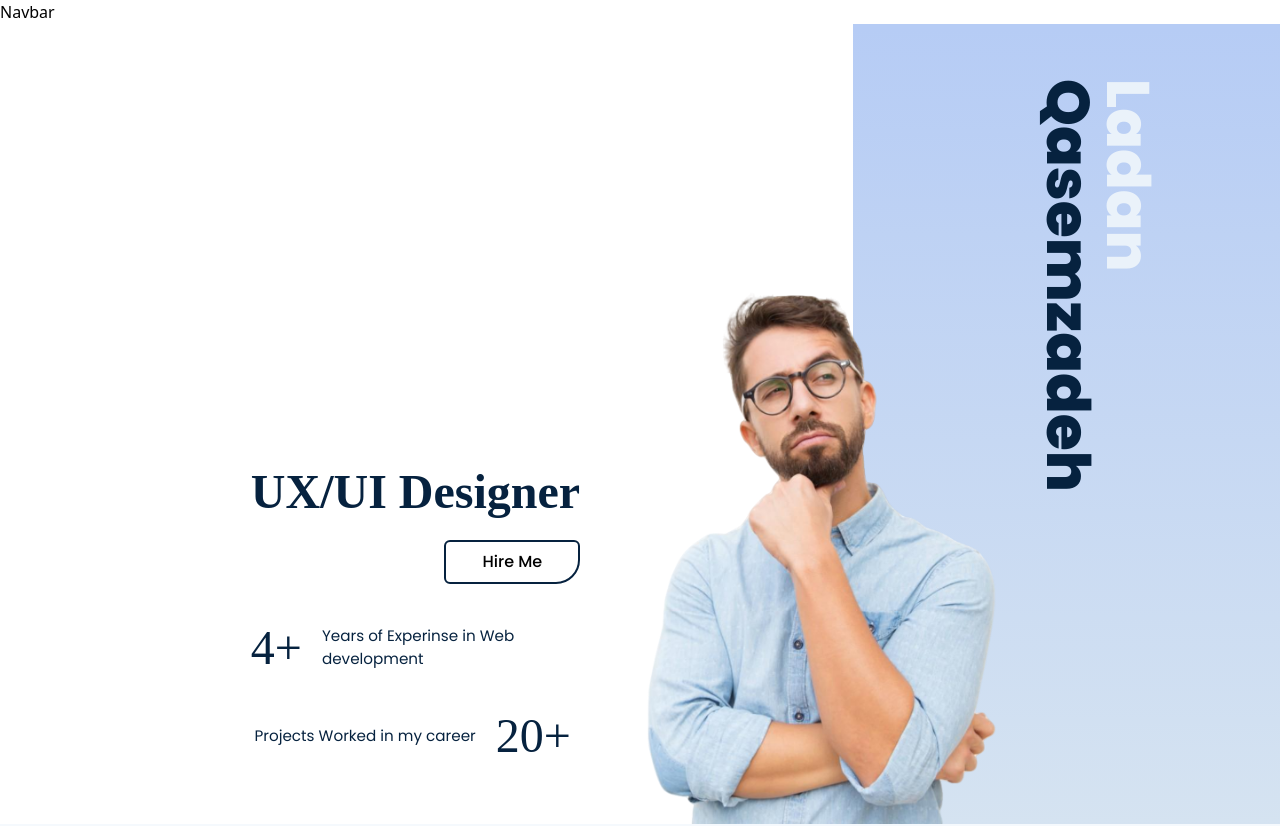
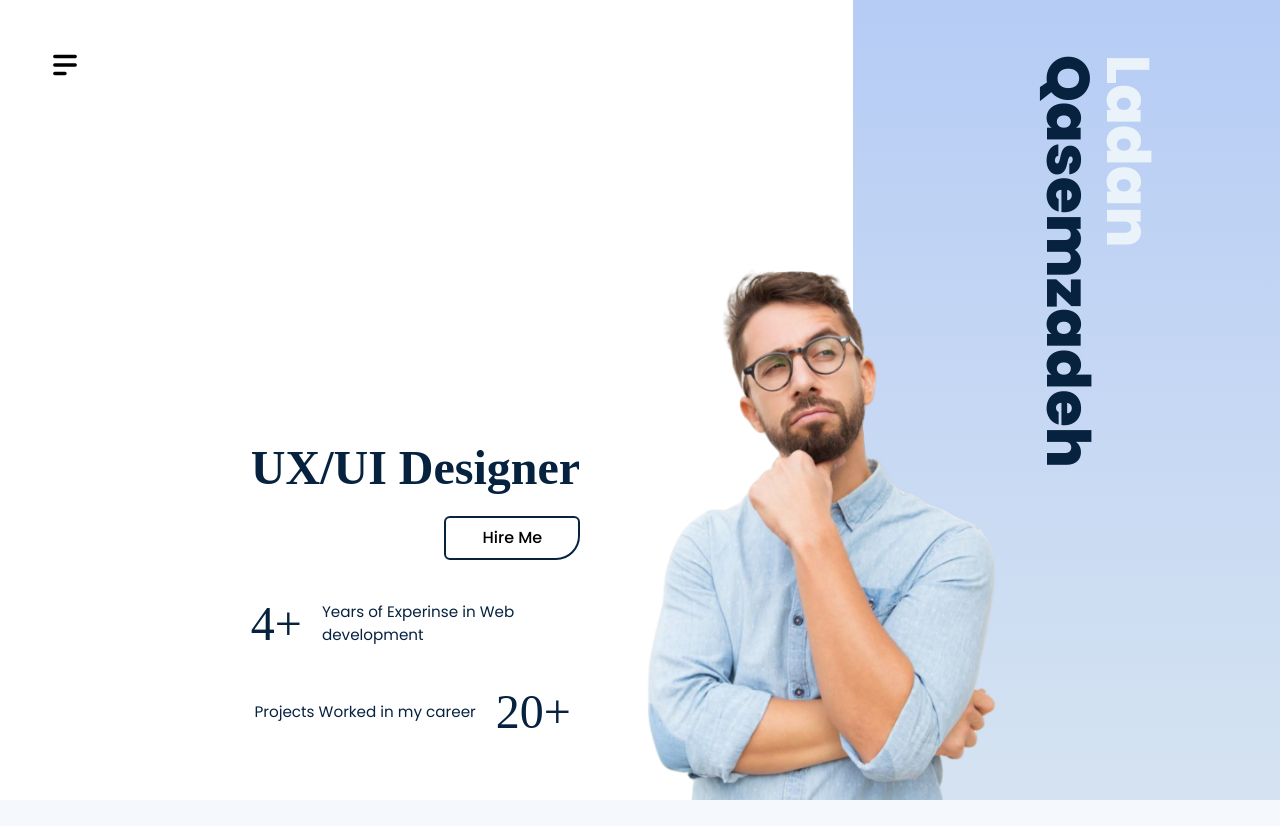
Before and after one commit to LQasemzadeh/LadanPortfolio, a React (Vite) app: page / in a window 1280 px wide. Shown: the top 826 px of the page. Built offline with nearby package versions, Linux system fonts and the light colour scheme; a web font is replaced by a local one.

Commit message:
Update Navbar layout and adjust icon imports
The Navbar.jsx file was significantly revamped to include more complex logic and interactivity, introducing a number of new features (e.g., state hooks for showMenu and active menu item). Unnecessary icon 'MdArrowForward' from Content.js was also removed.

```diff
--- a/src/Content.js
+++ b/src/Content.js
@@ -27,7 +27,7 @@
 
 // import icons from react-icons
 import { GrMail } from "react-icons/gr";
-import { MdArrowForward, MdCall } from "react-icons/md";
+import { MdCall } from "react-icons/md";
 import { FaGithub } from 'react-icons/fa';
 import { TbSmartHome } from "react-icons/tb";
 import { BiUser } from "react-icons/bi";
--- a/src/Layouts/Navbar.jsx
+++ b/src/Layouts/Navbar.jsx
@@ -1,5 +1,39 @@
+import { useState } from "react";
+import { content } from "../Content";
+import { HiMenuAlt2 } from "react-icons/hi";
+import { createElement } from "react";
+
 const Navbar = () => {
-  return <div>Navbar</div>;
+    const { nav } = content;
+    const [showMenu, setShowMenu] = useState(false);
+    const [active, setActive] = useState(0);
+
+    return (
+        <div className="w-full flex justify-center">
+            <div
+                className="sm:cursor-pointer fixed top-10 left-10 z-[999] rounded-lg bg-white/40 p-2"
+                onClick={() => setShowMenu(!showMenu)}
+            >
+                <HiMenuAlt2 size={34} />
+            </div>
+            <nav
+                className={`fixed  z-[999] flex items-center gap-5 bg-slate-200/60 px-6 py-3 backdrop-blur-md rounded-full text-dark_primary duration-300 ${
+                    showMenu ? "bottom-10" : "bottom-[-100%]"
+                }`}
+            >
+                {nav.map((item, i) => (
+                    <a
+                        href={item.link}
+                        onClick={() => setActive(i)}
+                        className={`text-xl p-2.5 rounded-full sm:cursor-pointer
+     ${i === active && "bg-dark_primary text-white"} `}
+                    >
+                        {createElement(item.icon)}
+                    </a>
+                ))}
+            </nav>
+        </div>
+    );
 };
 
 export default Navbar;
```
